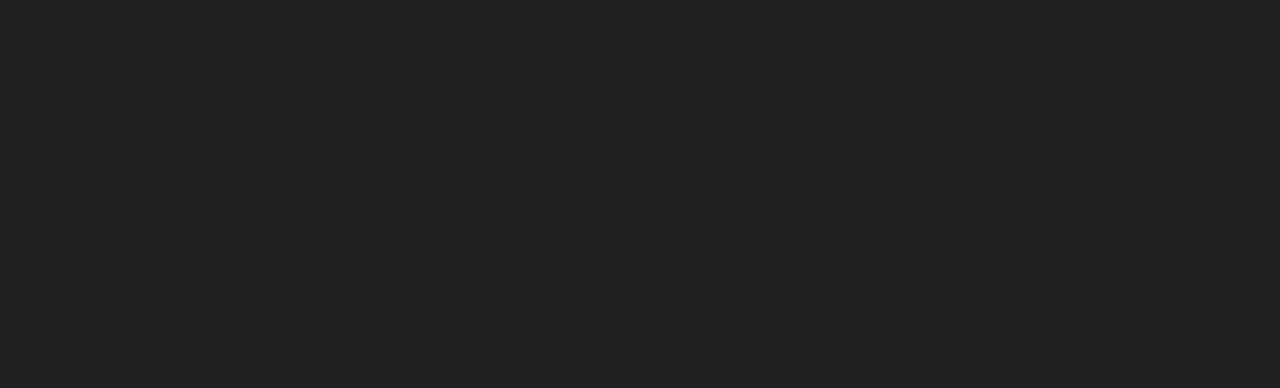
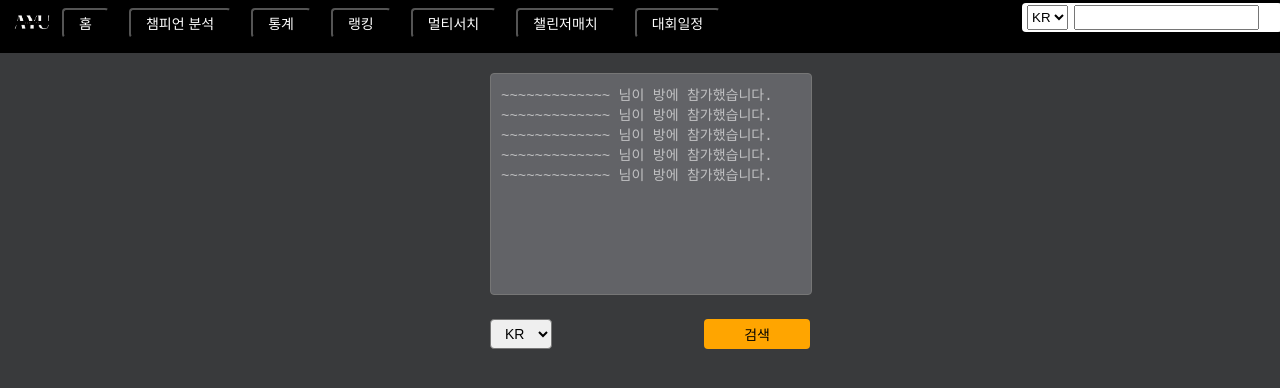
Before and after one commit to kimq3/AYUGG, a React (Create React App) app: page /multi in a window 1280 px wide. Shown: the top 388 px of the page. Built offline with nearby package versions, Linux system fonts and the light colour scheme.

Commit message:
test1101-1729

```diff
--- a/src/route/mainRouter.js
+++ b/src/route/mainRouter.js
@@ -3,6 +3,7 @@
 } from "react-router-dom";
 import App from "../App";
 import RankingMain from "../view/page/ranking/rankingMain";
+import Multi from "../view/page/multi/multiPage";
 
 const router = createBrowserRouter([
     {
@@ -20,7 +21,8 @@
       element:<RankingMain></RankingMain>
     },
     {
-      path:"/multi"
+      path:"/multi",
+      element:<Multi />
     },
     {
       path:"/challenger"
--- /dev/null
+++ b/src/view/page/multi/multi.css
@@ -0,0 +1,41 @@
+body {
+    background: rgb(57, 58, 60);
+}
+.container {
+  text-align: center;
+  margin: 0 auto;
+  width: 300px;
+}
+.container .search-text {
+  background: #626367;
+  color: white;
+  font-size: 14px;
+  width: 300px;
+  height: 200px;
+  border-radius: 4px;
+  resize: none;
+  padding: 10px;
+}
+::placeholder {
+  color: rgba(255, 255, 255, 0.6);
+}
+.container .buttons {
+  display: flex;
+  justify-content: space-between;
+}
+.container .buttons select {
+  font-size: 14px;
+  border-radius: 4px;
+  padding: 5px 10px;
+  cursor: pointer;
+}
+/* select-option 스타일 변경 */
+.container .buttons .search {
+  font-size: 14px;
+  background: orange;
+  margin-right: -20px;
+  border-radius: 4px;
+  border: none;
+  padding: 5px 40px;
+  cursor: pointer;
+}
--- /dev/null
+++ b/src/view/page/multi/multiPage.js
@@ -0,0 +1,39 @@
+import './multi.css';
+import Nav from "../../nav";
+
+function Multi() {
+  return (
+    <div>
+        <Nav></Nav>
+        <br />
+        <div class="container">
+            <textarea
+                id="textarea"
+                placeholder="~~~~~~~~~~~~~ 님이 방에 참가했습니다.
+~~~~~~~~~~~~~ 님이 방에 참가했습니다.
+~~~~~~~~~~~~~ 님이 방에 참가했습니다.
+~~~~~~~~~~~~~ 님이 방에 참가했습니다.
+~~~~~~~~~~~~~ 님이 방에 참가했습니다."
+                class="search-text" />
+            <br />
+            <br />
+            <div class="buttons">
+                <select name="country">
+                    <option class="option" value="KR">KR</option>
+                    <option class="option" value="NA">NA</option>
+                </select>
+                <button class="search" id="button">검색</button>
+            </div>
+      </div>
+      <MultiResultBox />
+    </div>
+  );
+}
+
+function MultiResultBox(props) {
+  return(
+    <div />
+  );
+}
+
+export default Multi;
```
